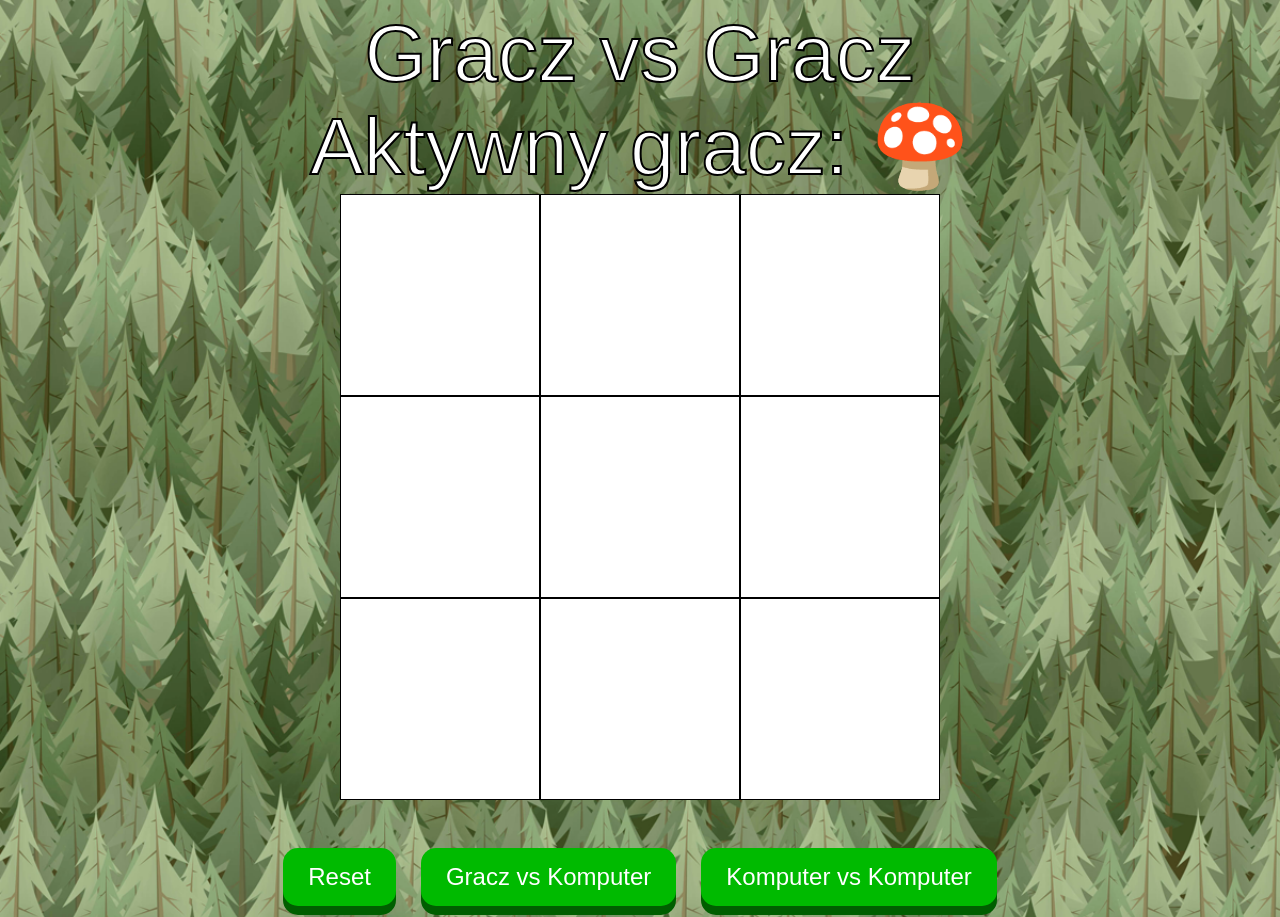
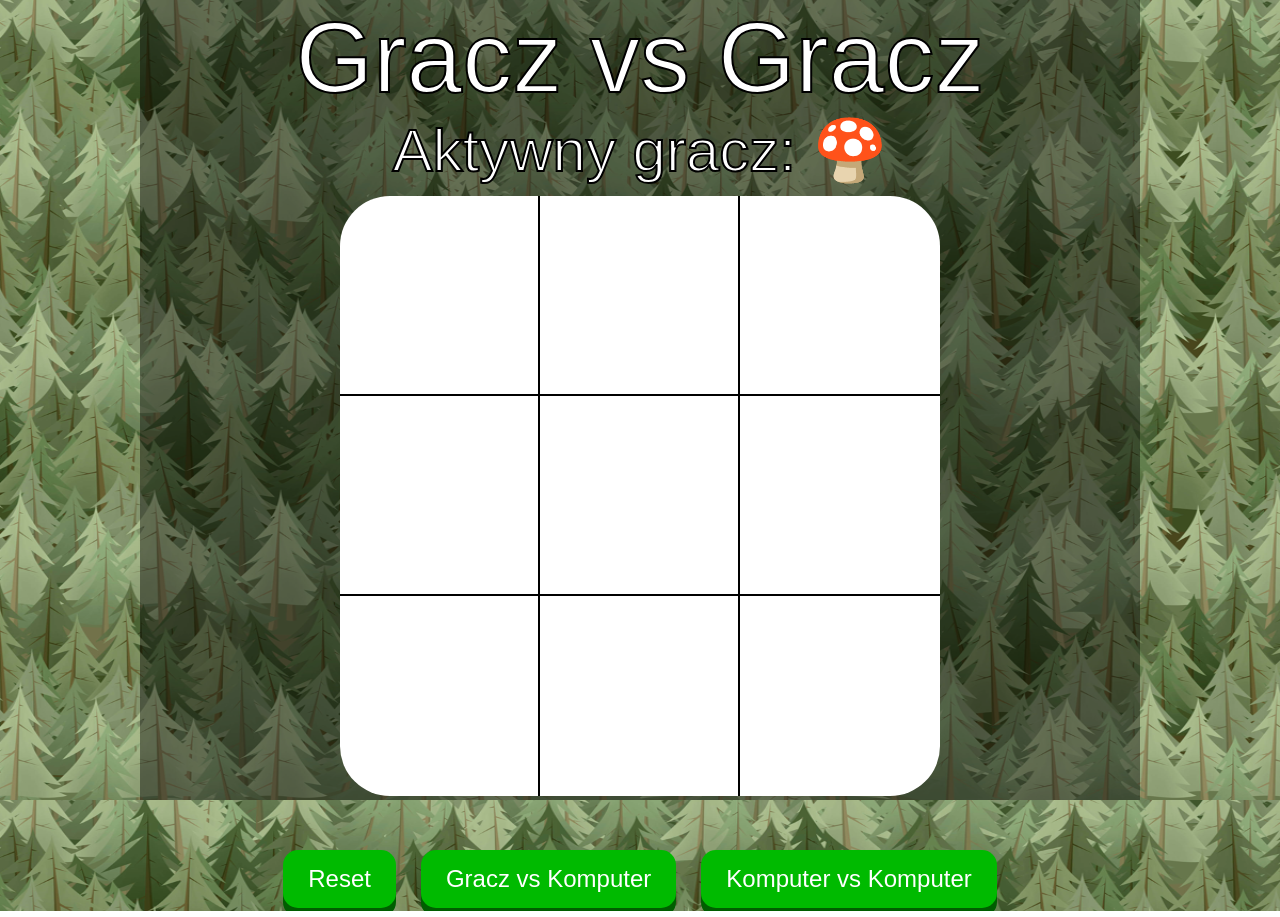
Before and after one commit to ZacharekKacper/grzybidzik.github.io, a PHP site: page / in a window 1280 px wide. Run offline with PHP 8.4, Linux system fonts and the light colour scheme.

Commit message:
a a a a a a a a a a a a a a a a a a

```diff
--- a/index.php
+++ b/index.php
@@ -9,6 +9,7 @@
 
 </head>
 <body>
+    <div id="takiblok">
         <div id="jakiTrybDiv">Gracz vs Gracz</div>
         <div id="aktywnyGracz">Aktywny gracz: 🍄</div>
         <form method="post" style="display:none;" id="wynikForm" name="wynikForm">
@@ -28,7 +29,8 @@
         </div>
         <button onclick="reset()" id="resethyhym">Reset</button>
         <button onclick="zmienTryb(false)" id="zmienTrybButton"><span id="tryb1">Gracz vs Komputer</span></button>
-    <button class="botvsbotguziec"><a href="komputervskomputer.html"><span>Komputer vs Komputer</span></a></button>
+        <button class="botvsbotguziec" onclick="location.href='komputervskomputer.html';"><span>Komputer vs Komputer</span></button>
+    </div>
 
     <script src="script.js"></script>
 
--- a/komputervskomputer.html
+++ b/komputervskomputer.html
@@ -8,6 +8,7 @@
     <link rel="stylesheet" href="style.css">
 </head>
 <body>
+    <div id="takiblok">
         <div id="jakiTrybDiv">Komputer vs Komputer</div>
         <div id="aktywnyGracz">Aktywny gracz: 🍄</div>
         <div id="kolkoigrzyb">
@@ -24,7 +25,8 @@
 
         <button onclick="reset()" id="resethyhym">Reset</button>
         <button id="zmienTrybButton" onclick="start()"><span>Start</span></button>
-    <button class="botvsbotguziec"><a href="index.php"><span>Gracz vs Gracz</span></a></button>
+        <button class="botvsbotguziec" onclick="location.href='index.php';"><span>Gracz vs Gracz</span></button>
+    </div>
 
     <script src="script.js"></script>
 </body>
--- a/style.css
+++ b/style.css
@@ -1,7 +1,10 @@
 body {
+    margin: 0;
+    padding: 0;
     font-size: 100px;
     text-align: center;
     background: url("las.png");
+    background-attachment: fixed;
     color: white;
     background-size: 100%;
     -webkit-touch-callout: none;
@@ -10,6 +13,7 @@ body {
     -moz-user-select: none;
     -ms-user-select: none;
     user-select: none;
+    overflow: overlay;
     /*overflow-y: hidden;*/
 }
 #jakiTrybDiv, #aktywnyGracz {
@@ -19,7 +23,7 @@ body {
 
 .komorka {
     flex: 1 0 33%;
-    border: 1px solid black;
+    outline: 2px solid black;
     width: 100px;
     height: 200px;
     font-size: 150px;
@@ -33,7 +37,8 @@ body {
     font-size: 50px;
     display: flex;
     flex-wrap: wrap;
-    /* border-radius: 15px; */
+    border-radius: 50px;
+    overflow: hidden;
 }
 
 #resethyhym {
@@ -64,13 +69,14 @@ body {
 #jakiTrybDiv {
     font-family: fantasy;
     color: white;
-    font-size: 80px;
+    font-size: 100px;
 }
 
 #aktywnyGracz {
     font-family: fantasy;
     color: white;
-    font-size: 80px;
+    font-size: 60px;
+    margin-bottom: 10px;
 }
 
 #kolkoigrzyb {
@@ -157,7 +163,61 @@ a {
     transform: translateY(4px);
 }
 
-/* #resethyhym, #zmienTrybButton, .botvsbotguziec, a{
-    -webkit-text-stroke: 1px black;
-    font-size: 40px;
+#takiblok {
+    background-color: rgba(0, 0, 0, 0.42);
+    /* opacity: 0.5; */
+    width: 1000px;
+    height: 100vh;
+    margin: auto;
+}
+
+/* ::-webkit-scrollbar-track {
+    background: #00DE00;
+}
+
+::-webkit-scrollbar {
+    height: 12px;
+    width: 12px;
+}
+
+::-webkit-scrollbar-thumb {
+    background-color: #00BA00;
+}
+
+::-webkit-scrollbar-thumb:hover {
+    background-color: #009400;
+}
+
+::-webkit-scrollbar-thumb:active {
+    background-color: #005E00;
+}
+::-webkit-scrollbar-corner {
+    background: url("las.png");
 } */
+
+::-webkit-scrollbar {
+    height: 12px;
+    width: 12px;
+}
+
+::-webkit-scrollbar-track {
+    background: none;
+    /* background: url('las.png'); */
+    /* background-color: #00BA00; */
+}
+
+::-webkit-scrollbar-thumb {
+    background-color: rgba(35, 35, 35, 0.6);
+    border-radius: 100px;
+    /* background-color: #009400; */
+}
+
+::-webkit-scrollbar-thumb:hover {
+    background-color: rgba(35, 35, 35, 0.8);
+    /* background-color: #005E00; */
+}
+
+::-webkit-scrollbar-thumb:active {
+    background-color: rgb(35, 35, 35);
+    /* background-color: #004000; */
+}
```
Also changed, not shown: script.js (line endings or trailing spaces). Lines whose indentation alone changed are shown as unchanged.
